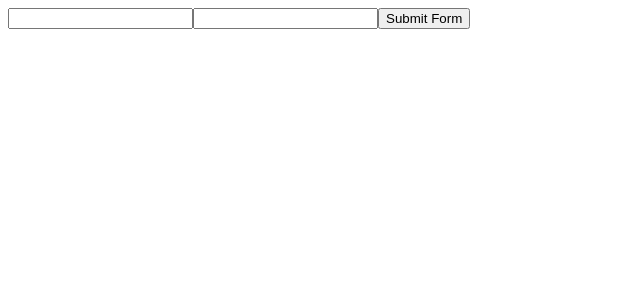
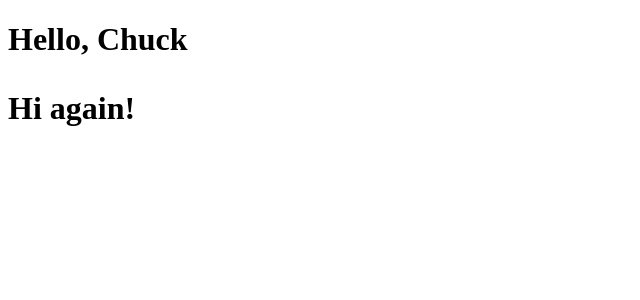
Before and after one commit to chuckaninye/Learning-React, a React (Create React App) app: page / in a window 1280 px wide. Shown: the top 300 px of the page, without its empty margins (0-640 px from the left). Built offline with nearby package versions, Linux system fonts and the light colour scheme.

Commit message:
Learned how to use props and children props

```diff
--- a/src/App.js
+++ b/src/App.js
@@ -1,31 +1,18 @@
 import { useState } from "react";
 
 
+function GreetComponent(props){
+  return <h1>Hello, {props.name} {props.children}</h1>
+}
 function App() {
-
-  const [userName, setUserName] = useState('')
-  const [password, setPassword] = useState('')
 
   return (
     <>
-    <span>{userName === 'Chuck' && password === 'Aninye' && <p>Hello Chuck Aninye</p>}</span>
-    <input type="text" value={userName} onChange={updateUserName}/>
-    <input type="password" value={password} onChange={updatePassword}/>
-    <button onClick={submitForm}>Submit Form</button>
+    <GreetComponent name="Chuck">
+      <p>Hi again!</p>
+    </GreetComponent>
     </>
   );
-
-  function updateUserName(event){
-    setUserName(event.target.value)
-    }
-
-  function updatePassword(event){
-    setPassword(event.target.value)
-  }
-
-  function submitForm(){
-    console.log(userName, password)
-  }
 
 }
 
```
